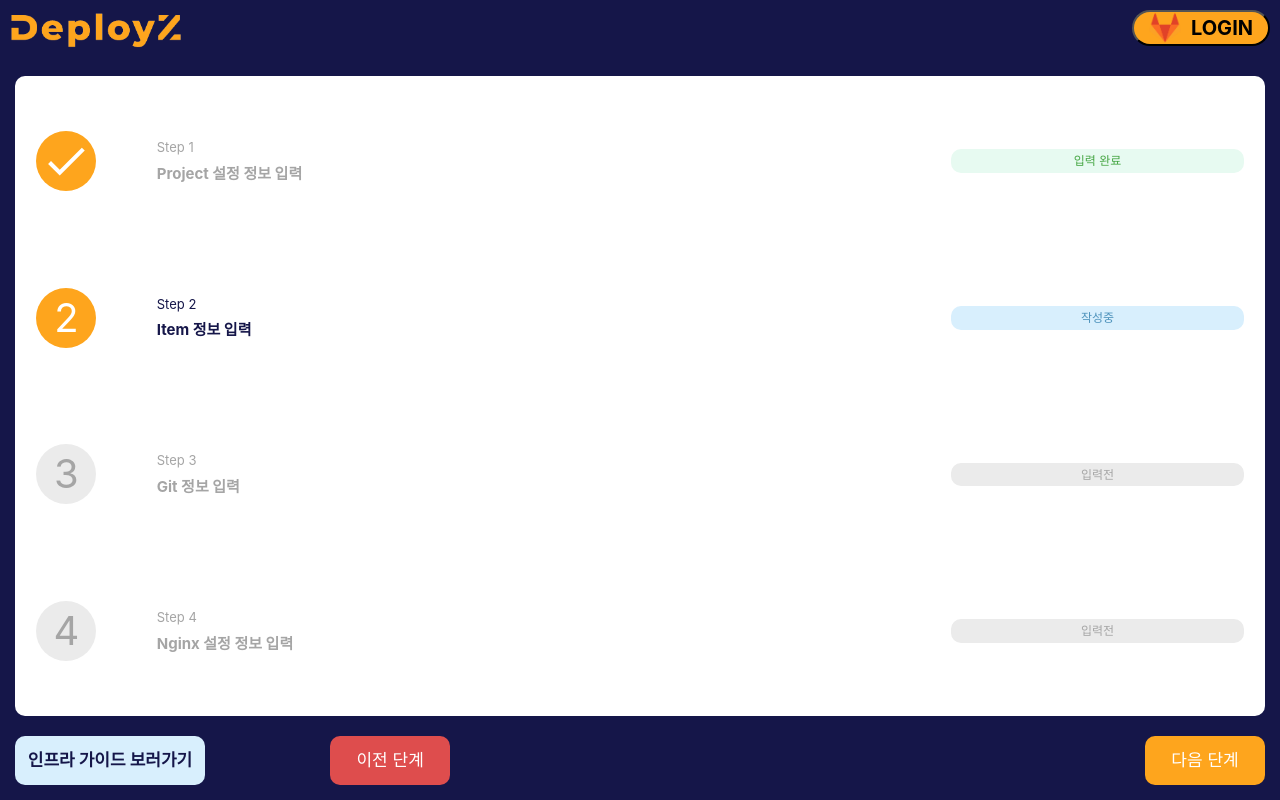
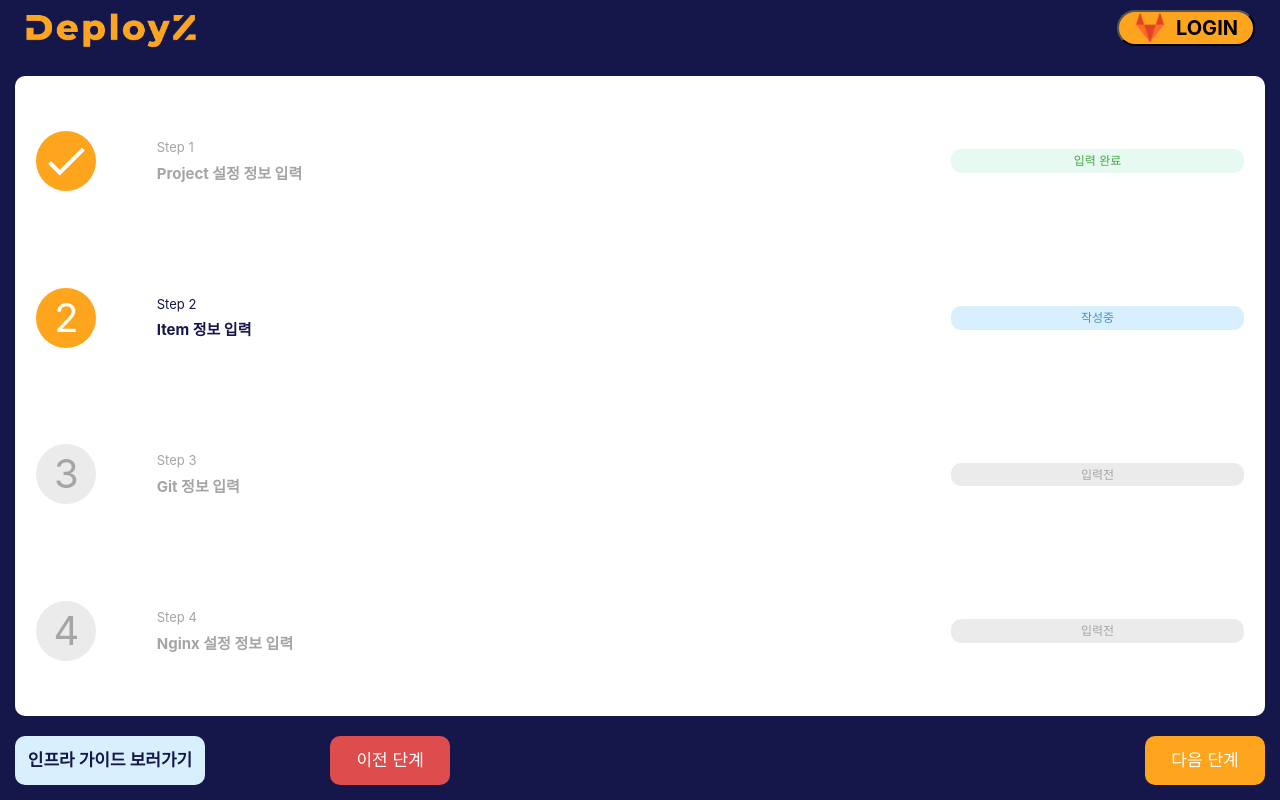
Before and after one commit to 2kjin/DeployZ, a React (Vite) app in the folder frontend/: page /step in a window 1280 px wide. Built offline with nearby package versions, Linux system fonts and the light colour scheme.

Commit message:
⛏ fix : Header vw와 padding 쉊ㅇ

```diff
--- a/frontend/src/components/common/Header.tsx
+++ b/frontend/src/components/common/Header.tsx
@@ -1,25 +1,30 @@
 import styled from "styled-components";
-import { theme } from "@/styles/theme"
+import { theme } from "@/styles/theme";
+import LogoPic from "@/assets/logo.png";
+import GitlabPic from "@/assets/gitlab.png";
 
 export default function Header() {
   return (
-  <Container>
-    <Logo alt="logo" src="src/assets/logo.png"/>
-    <Loginbtn><Gitlab alt="gitlab" src="src/assets/gitlab.png"/>LOGIN</Loginbtn>
-  </Container>
-  )
+    <Container>
+      <Logo alt="logo" src={LogoPic} />
+      <Loginbtn>
+        <Gitlab alt="gitlab" src={GitlabPic} />
+        LOGIN
+      </Loginbtn>
+    </Container>
+  );
 }
 
 const Container = styled.div`
-  display : flex;
+  display: flex;
   justify-content: space-between;
-  height : 7vh;
-  width : 100vw;
+  height: 7vh;
+  padding: 0 1.5rem;
   /* background-color : ${theme.colors.secondary}; */
-`
+`;
 const Logo = styled.img`
-  padding : 0.5rem;
-`
+  padding: 0.5rem;
+`;
 const Loginbtn = styled.button`
   display: flex;
   justify-content: center;
@@ -30,8 +35,8 @@ const Loginbtn = styled.button`
   margin: 1rem;
   font-size: 2rem;
   font-weight: bold;
-`
+`;
 const Gitlab = styled.img`
-  height : 4vh;
+  height: 4vh;
   padding: 0 1rem 0 0;
-`
+`;
```
